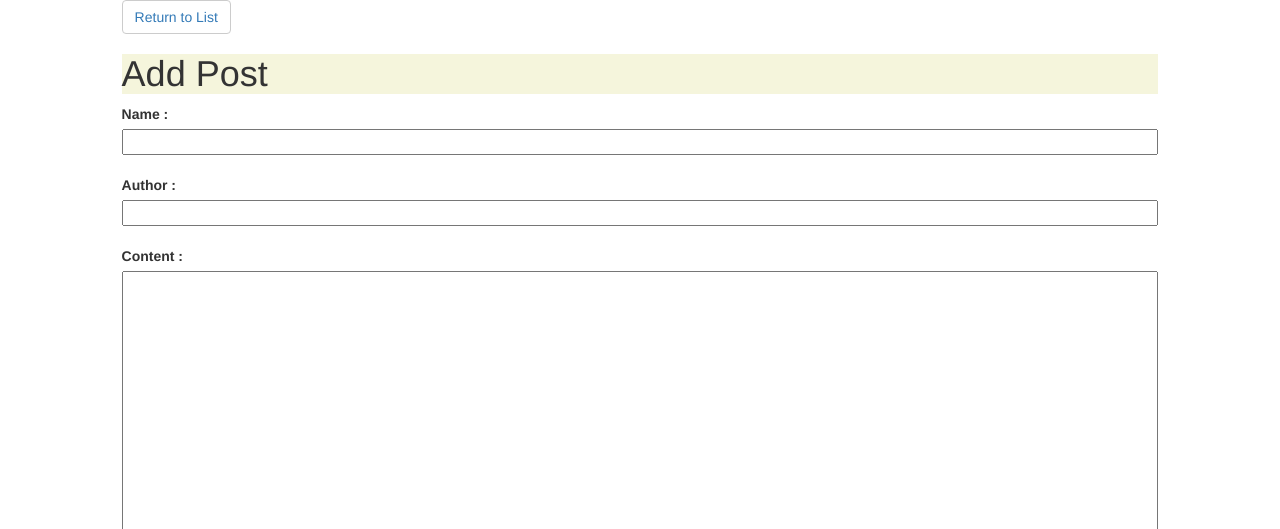
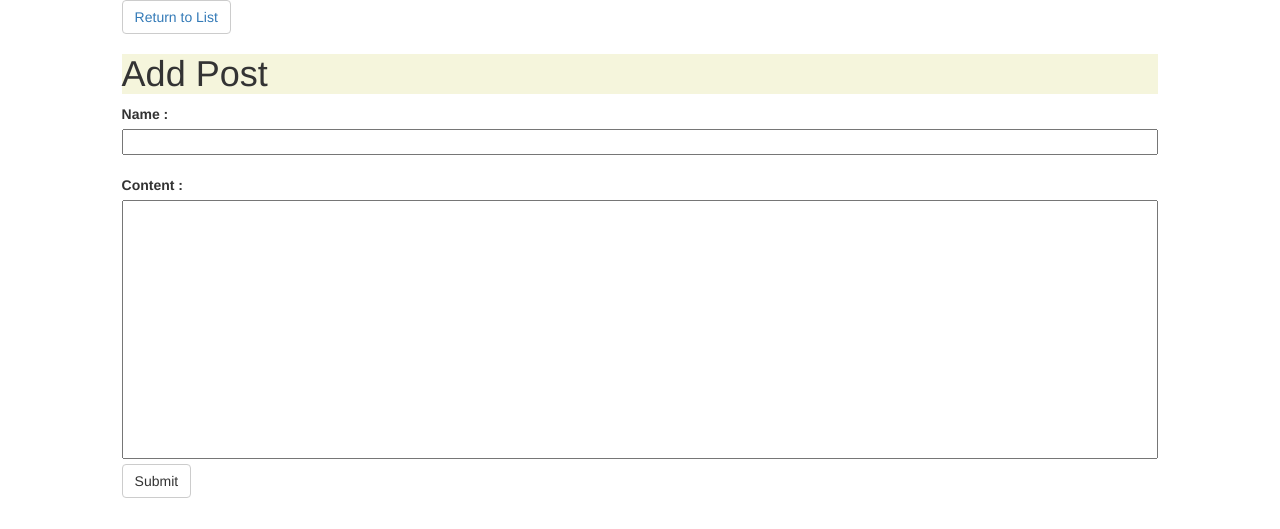
Before and after one commit to cipriRusu/Blogtype-Application, a Flask app: template JMBlogWebApp/templates/add_post.html in a window 1280 px wide. Shown: the top 529 px of the page. Run offline with Flask 2, Linux system fonts and the light colour scheme; the template is opened without the code that fills it, so the values that code supplies are empty; some libraries are stand-ins or nearby versions.

Commit message:
Removed "Author" field from input (send by default from session)

```diff
--- a/JMBlogWebApp/templates/add_post.html
+++ b/JMBlogWebApp/templates/add_post.html
@@ -16,8 +16,6 @@
         <form method="post">
         <label typeof="string">Name : </label><br />
         <div class="InputFields"><input typeof="string" name="NameInput" /> </div><br />
-        <label typeof="string">Author : </label><br />
-        <div class="InputFields"><input typeof="string" name="AuthorInput" /></div><br />
         <label typeof="string">Content : </label><br />
         <textarea name="ContentInput"></textarea><br />
         <button class="btn btn-default">Submit</button>
```
